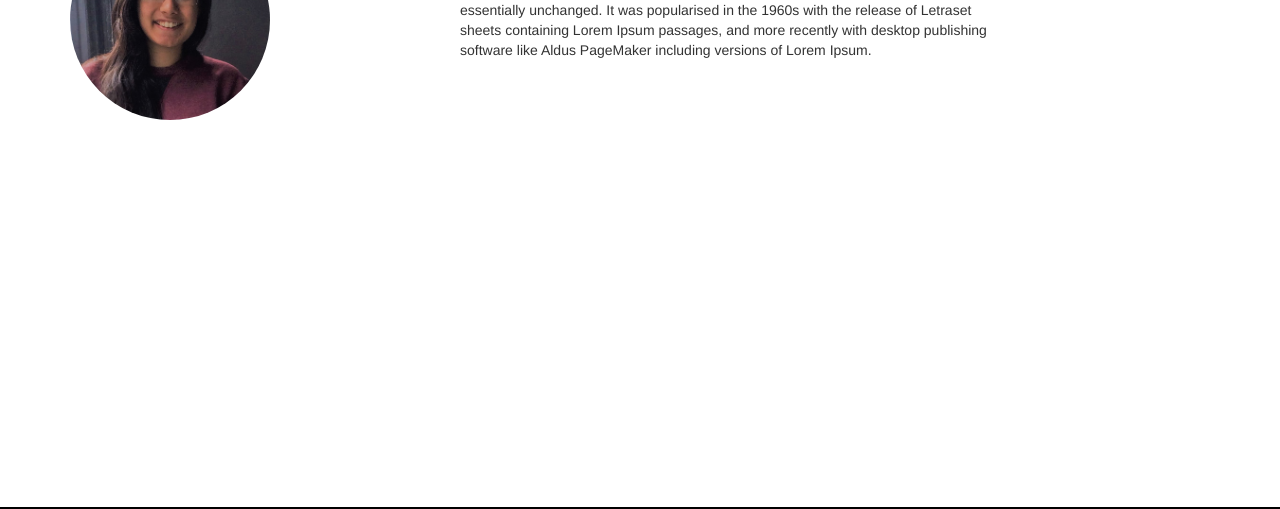
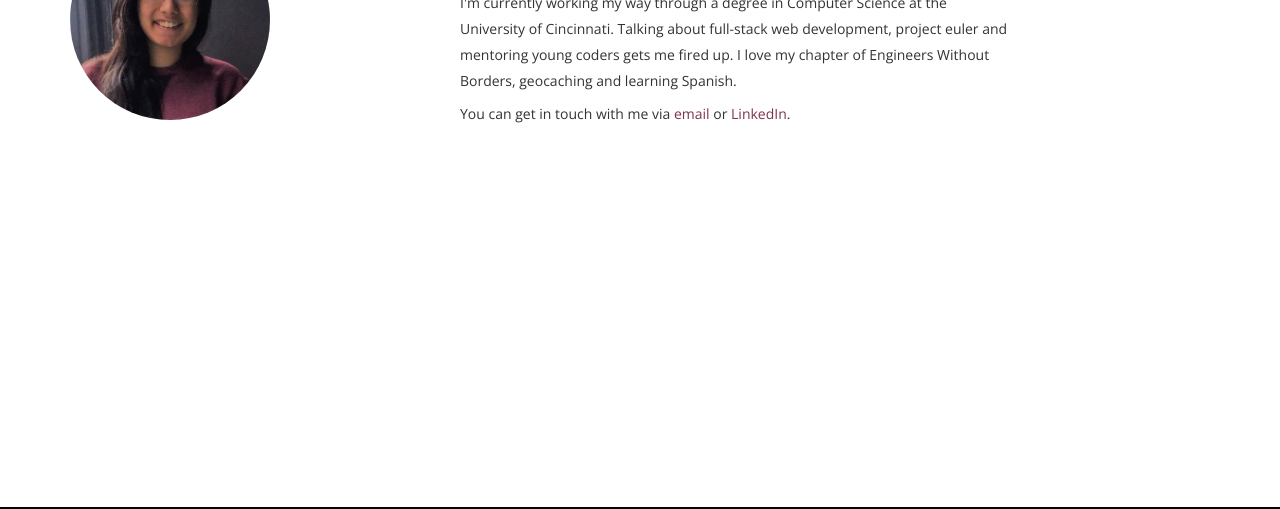
Before and after one commit to Rishabhravindra/ananyanijhawan.github.io, a plain HTML site: page index.html in a window 1280 px wide. Shown: the part 243-752 px from the top of the page. Drawn offline with nearby package versions, Linux system fonts and the light colour scheme.

Commit message:
Added bio + color

```diff
--- a/index.html
+++ b/index.html
@@ -17,6 +17,8 @@
 		<link rel="stylesheet" href="styles.css" type="text/css">
     <!-- Font Awesome 5 -->
     <script src="https://use.fontawesome.com/7450867606.js"></script>
+    <!-- Google Fonts -->
+    <link href="https://fonts.googleapis.com/css?family=Open+Sans" rel="stylesheet">
 
   </head>
 
@@ -62,8 +64,14 @@
         <div class="col-xs-4">
             <img src="ananya-dp-round.jpg" alt="Ananya Nijhawan" style="border-radius: 50%; height: 200px; width: auto;" class="float-sm-right">
         </div>
-        <div class="col-xs-6">
-          Lorem Ipsum is simply dummy text of the printing and typesetting industry. Lorem Ipsum has been the industry's standard dummy text ever since the 1500s, when an unknown printer took a galley of type and scrambled it to make a type specimen book. It has survived not only five centuries, but also the leap into electronic typesetting, remaining essentially unchanged. It was popularised in the 1960s with the release of Letraset sheets containing Lorem Ipsum passages, and more recently with desktop publishing software like Aldus PageMaker including versions of Lorem Ipsum.
+        <div class="col-xs-8 col-md-6">
+          <h1 style="color: #7c3350;">Hi! I'm Ananya Nijhawan.</h1>
+          <div style="line-height: 26px; padding-bottom: 1rem;">
+            I'm currently working my way through a degree in Computer Science at the University of Cincinnati.
+            Talking about full-stack web development, project euler and mentoring young coders gets me fired up.
+            I love my chapter of Engineers Without Borders, geocaching and learning Spanish.
+          </div>
+          You can get in touch with me via <a href="mailto:ananya.nijhawan@gmail.com" style="color: #7c3350;">email</a> or <a href="https://www.linkedin.com/in/ananyanijhawan/" style="color: #7c3350;">LinkedIn</a>.
         </div>
       </div>
     </div>
--- a/styles.css
+++ b/styles.css
@@ -1,10 +1,13 @@
+body {
+  font-family: 'Open Sans', sans-serif;
+}
+
 .nav-link {
   color: darkslategray;
 }
 
 .nav-link:hover {
-  color: darkgray;
-	font-weight: bold;
+  color: #7c3350;
 }
 
 .nav-link:visited {
@@ -12,8 +15,7 @@
 }
 
 .nav-link:active {
-    color: darkslategray;
-		font-weight: bold;
+    color: #7c3350;
 }
 
 .menu-burger-bars {
```
